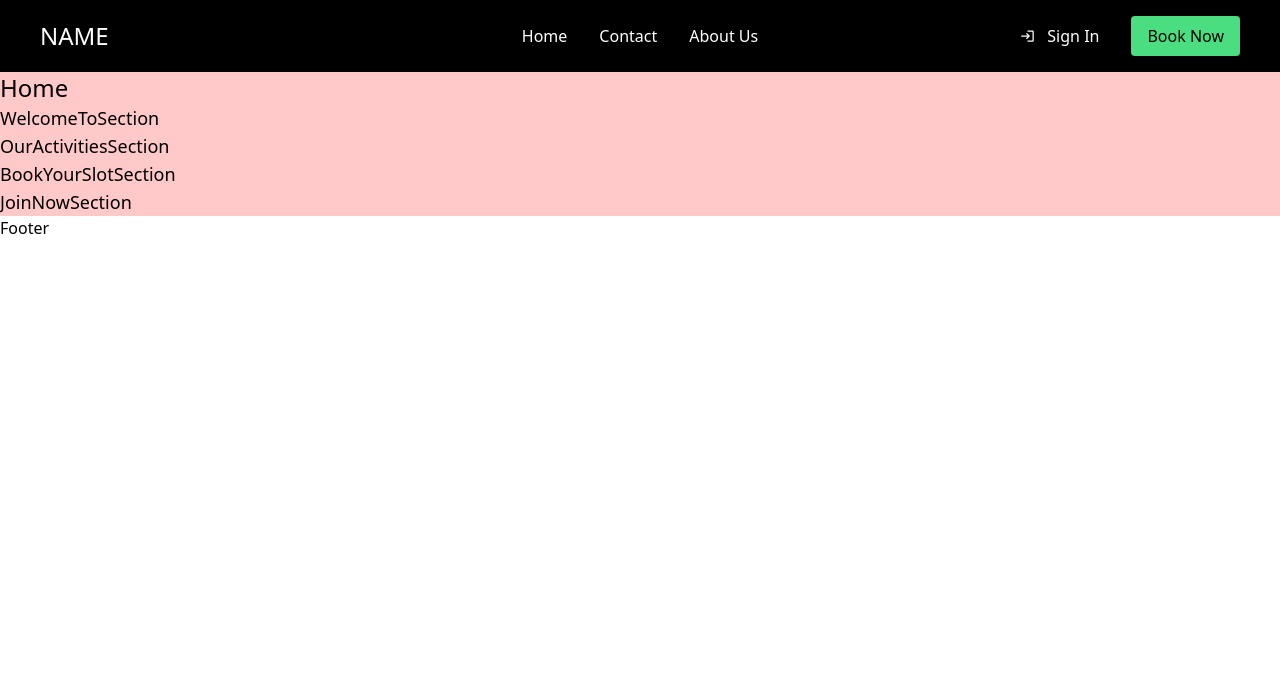
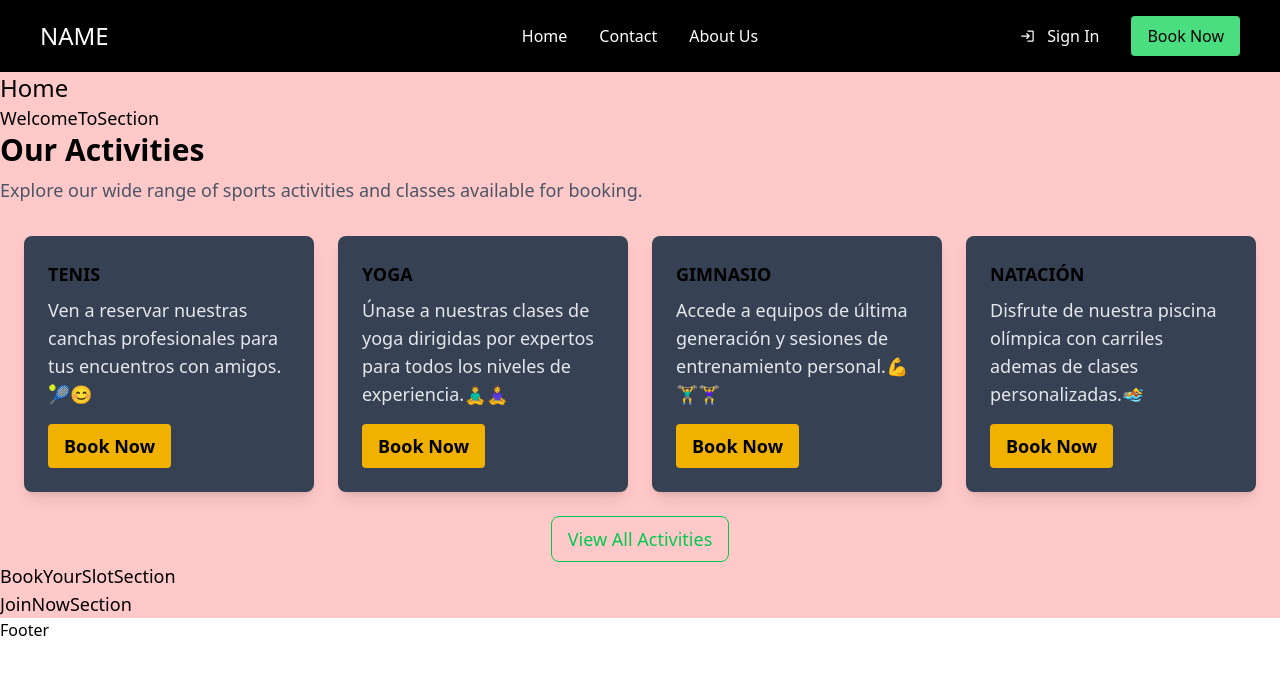
Before and after one commit to Jerimonski/Crud_Front-end, a React (Vite) app: page / in a window 1280 px wide. Shown: the top 674 px of the page. Built offline with nearby package versions, Linux system fonts and the light colour scheme.

Commit message:
Primer diseño base de las actividades a ofrecer

```diff
--- a/src/pages/Home/components/OurActivitiesSection/OurActivitiesSection.jsx
+++ b/src/pages/Home/components/OurActivitiesSection/OurActivitiesSection.jsx
@@ -1,5 +1,28 @@
 import React from "react"
+import Cards from "./components/Cards"
+
 
 export default function OurActivitiesSection() {
-  return <div className='text-lg'>OurActivitiesSection</div>
+  return <div className='text-lg'>{/* Título y Descripción */}
+
+  <h2 className="text-3xl font-bold">Our Activities</h2>
+  <p className="text-gray-600 mt-2">
+    Explore our wide range of sports activities and classes available for booking.
+  </p>
+
+  {/* Contenedor de Tarjetas */}
+  <div className="grid grid-cols-1 sm:grid-cols-2 md:grid-cols-4 gap-6 mt-8 px-6">
+    {/* Tarjetas de Actividad */}
+     <Cards title={"TENIS"} text={"Ven a reservar nuestras canchas profesionales para tus encuentros con amigos.🎾😊"}/>
+     <Cards title={"YOGA"} text={"Únase a nuestras clases de yoga dirigidas por expertos para todos los niveles de experiencia.🧘‍♂️🧘‍♀️"}/>
+     <Cards title={"GIMNASIO"} text={"Accede a equipos de última generación y sesiones de entrenamiento personal.💪🏋️‍♂️🏋️‍♀️"}/>
+     <Cards title={"NATACIÓN"} text={"Disfrute de nuestra piscina olímpica con carriles ademas de clases personalizadas.🏊"}/>
+  </div>
+
+  {/* Botón de Ver Más */}
+  <div className="text-center mt-6">
+    <button className="border border-green-500 text-green-500 px-4 py-2 rounded-lg">
+      View All Activities
+    </button>
+  </div></div>
 }
--- /dev/null
+++ b/src/pages/Home/components/OurActivitiesSection/components/Cards.jsx
@@ -0,0 +1,16 @@
+import React from 'react'
+
+export default function Cards({title, text}) {
+  return (
+    <div className="bg-gray-700 p-6 rounded-lg shadow-lg">
+      <h3 className="text-lg font-semibold">{title}</h3>
+      <p className="text-gray-200 mt-2">
+
+        {text}
+      </p>
+      <button className="mt-4 bg-yellow-500 px-4 py-2 text-black font-semibold rounded hover:scale-110 duration-300">
+        Book Now
+      </button>
+    </div>
+  )
+}
```
